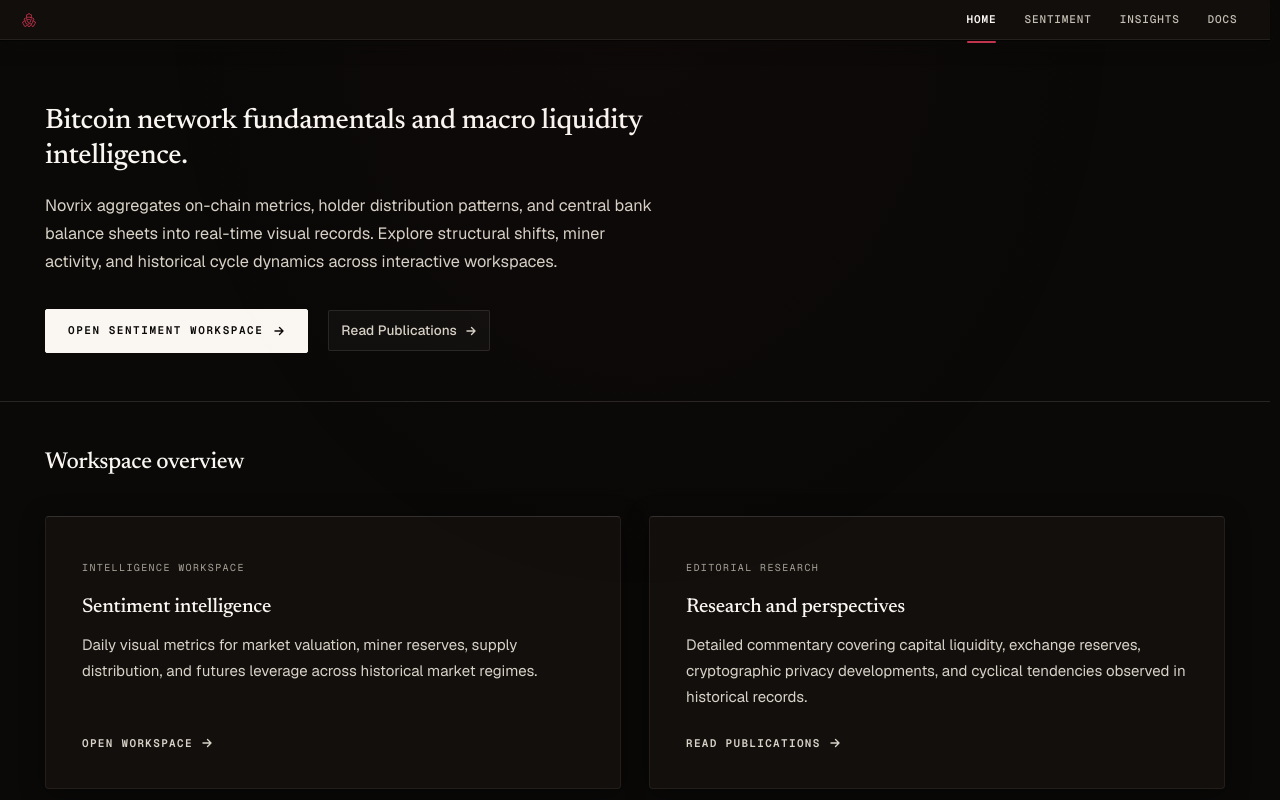
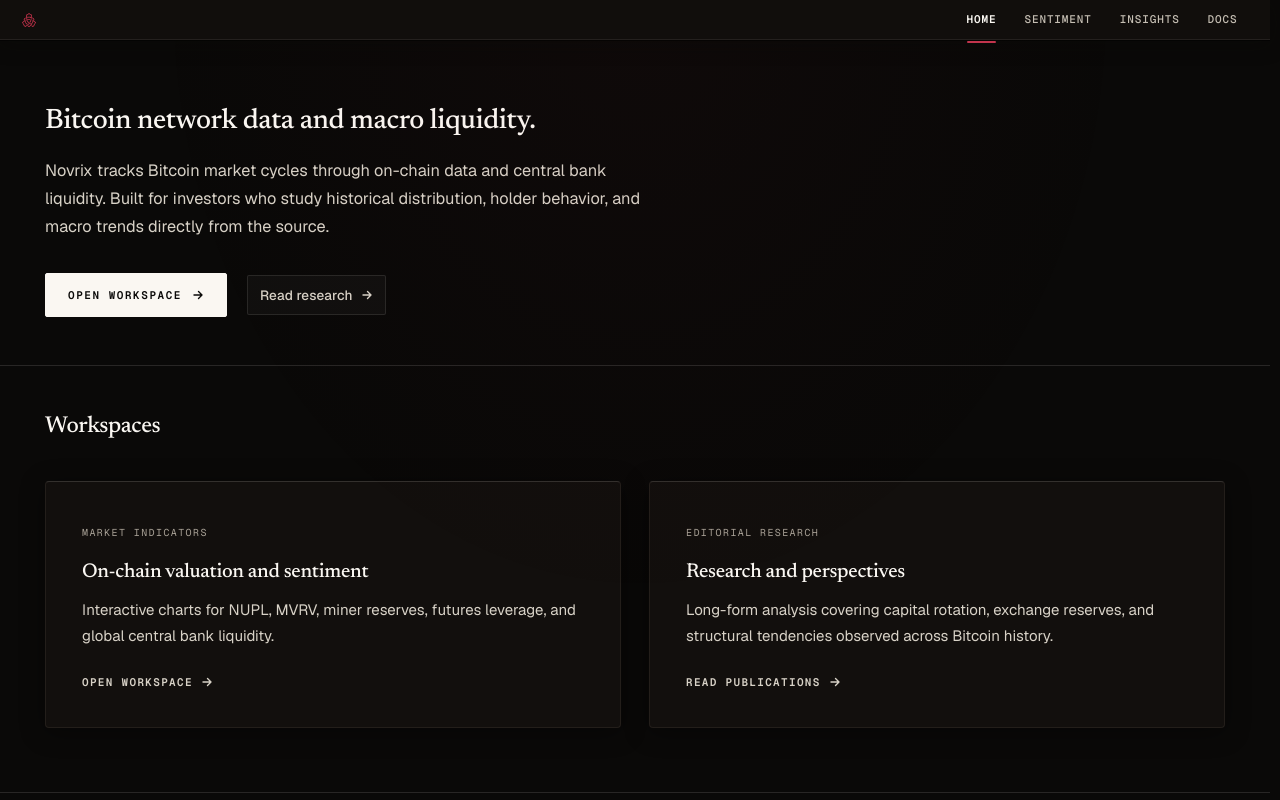
Before and after one commit to ethanhunthere/novrix, a Next.js app: page / in a window 1280 px wide. Shown: the top 800 px of the page. Built offline with nearby package versions, Linux system fonts and the light colour scheme.

Commit message:
refactor(home): humanize copy, remove AI marketing filler, and ground text in concrete data

```diff
--- a/app/page.tsx
+++ b/app/page.tsx
@@ -6,11 +6,11 @@
 export const metadata: Metadata = {
   title: 'Novrix Terminal',
   description:
-    'On-chain Bitcoin metrics, network health, and macro liquidity indicators tracking market cycle dynamics.',
+    'Bitcoin on-chain metrics, holder distribution data, and macro liquidity charts across historical market cycles.',
   openGraph: {
     title: 'Novrix Terminal',
     description:
-      'On-chain Bitcoin metrics, network health, and macro liquidity indicators tracking market cycle dynamics.',
+      'Bitcoin on-chain metrics, holder distribution data, and macro liquidity charts across historical market cycles.',
   },
 };
 
@@ -21,18 +21,18 @@
 
 const MODULES = [
   {
-    category: 'INTELLIGENCE WORKSPACE',
-    label: 'Open Workspace',
+    category: 'MARKET INDICATORS',
+    label: 'Open workspace',
     href: '/sentiment',
-    title: 'Sentiment intelligence',
-    lede: 'Daily visual metrics for market valuation, miner reserves, supply distribution, and futures leverage across historical market regimes.',
+    title: 'On-chain valuation and sentiment',
+    lede: 'Interactive charts for NUPL, MVRV, miner reserves, futures leverage, and global central bank liquidity.',
   },
   {
     category: 'EDITORIAL RESEARCH',
-    label: 'Read Publications',
+    label: 'Read publications',
     href: '/insights',
     title: 'Research and perspectives',
-    lede: 'Detailed commentary covering capital liquidity, exchange reserves, cryptographic privacy developments, and cyclical tendencies observed in historical records.',
+    lede: 'Long-form analysis covering capital rotation, exchange reserves, and structural tendencies observed across Bitcoin history.',
   },
 ];
 
@@ -67,7 +67,7 @@
                 maxWidth: '38ch',
               }}
             >
-              Bitcoin network fundamentals and macro liquidity intelligence.
+              Bitcoin network data and macro liquidity.
             </h1>
 
             <p
@@ -79,16 +79,16 @@
                 lineHeight: 1.72,
               }}
             >
-              Novrix aggregates on-chain metrics, holder distribution patterns, and central bank balance sheets into real-time visual records. Explore structural shifts, miner activity, and historical cycle dynamics across interactive workspaces.
+              Novrix tracks Bitcoin market cycles through on-chain data and central bank liquidity. Built for investors who study historical distribution, holder behavior, and macro trends directly from the source.
             </p>
 
             <div className="flex flex-wrap items-center gap-x-5 gap-y-3.5 mt-8">
               <Link href="/sentiment" className="home-btn home-btn-primary">
-                Open Sentiment Workspace
+                Open workspace
                 <Arrow />
               </Link>
               <Link href="/insights" className="home-quiet-link">
-                Read Publications
+                Read research
                 <Arrow />
               </Link>
             </div>
@@ -112,7 +112,7 @@
                 color: INK,
               }}
             >
-              Workspace overview
+              Workspaces
             </h2>
 
             <div className="grid grid-cols-1 md:grid-cols-2 gap-7 mt-8 md:mt-10">
```
